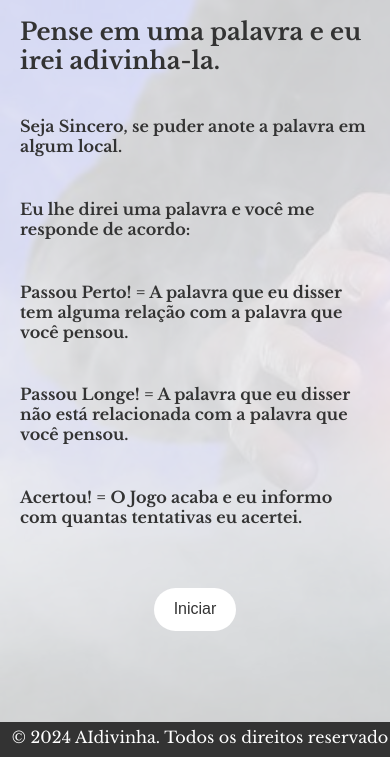
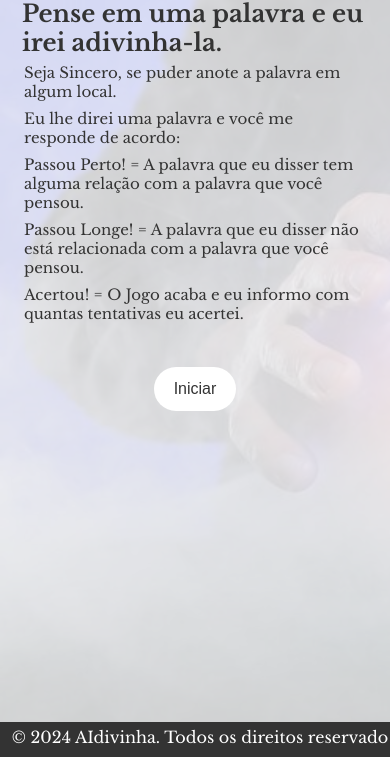
Before and after one commit to leonardojgm/AIdivinha, a plain HTML site: page index.html in a window 390 px wide. Shown: the part 87-844 px from the top of the page. Drawn offline with nearby package versions, Linux system fonts and the light colour scheme.

Commit message:
Ajuste visualização mobile.

```diff
--- a/css/style.css
+++ b/css/style.css
@@ -311,4 +311,15 @@ footer {
   nav ul li.ativo .submenu {
     display: block; /* Exibe o submenu ao clicar no item principal */
   }
+
+  h2 {
+    padding: 0;
+    margin: 2px;
+  }
+
+  p {
+    font-size: 15px;
+    padding: 0;
+    margin: 4px;
+  }
 }
--- a/view/inicio.html
+++ b/view/inicio.html
@@ -1,11 +1,11 @@
 <div class="content">
     <section id="jogo">
         <h2>Pense em uma palavra e eu irei adivinha-la.</h2>
-        <h4>Seja Sincero, se puder anote a palavra em algum local.</h4>
-        <h4>Eu lhe direi uma palavra e você me responde de acordo:</h4>
-        <h4>Passou Perto! = A palavra que eu disser tem alguma relação com a palavra que você pensou.</h4>
-        <h4>Passou Longe! = A palavra que eu disser não está relacionada com a palavra que você pensou.</h4>
-        <h4>Acertou! = O Jogo acaba e eu informo com quantas tentativas eu acertei.</h4>
+        <p>Seja Sincero, se puder anote a palavra em algum local.</p>
+        <p>Eu lhe direi uma palavra e você me responde de acordo:</p>
+        <p>Passou Perto! = A palavra que eu disser tem alguma relação com a palavra que você pensou.</p>
+        <p>Passou Longe! = A palavra que eu disser não está relacionada com a palavra que você pensou.</p>
+        <p>Acertou! = O Jogo acaba e eu informo com quantas tentativas eu acertei.</p>
         <div id="loader"></div>
         <h1 id="resultados-pesquisa"></h1>
         <button onclick="adivinhar()" id="iniciar">Iniciar</button>
```
